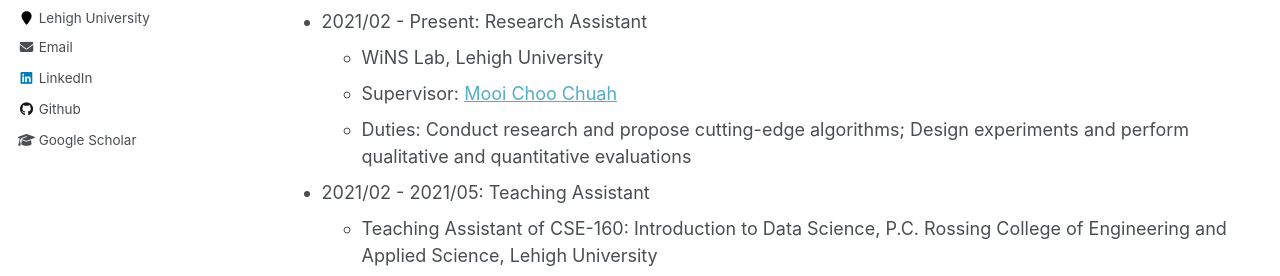
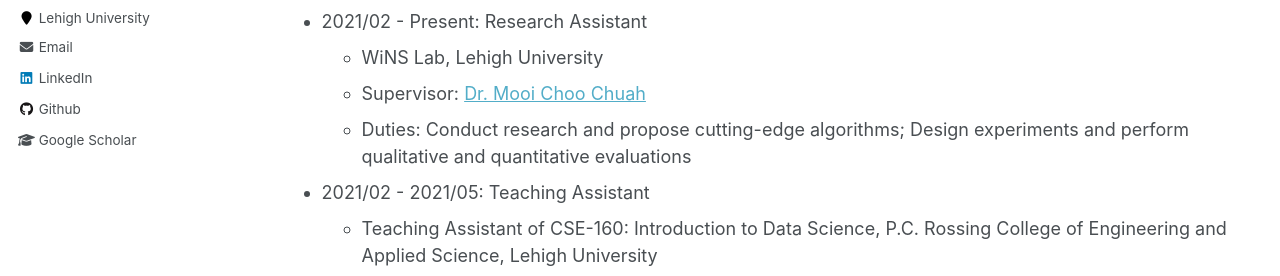
Before and after one commit to zyaocoder/zyaocoder.github.io, a Jekyll site: the page built from _pages/cv.md, in a window 1280 px wide and 900 px high. Shown: the part 361-637 px from the top of the window. Built offline with Jekyll 4.4.1, drawn with Linux system fonts in a browser that asks for light colours.

Commit message:
Update cv.md

```diff
--- a/_pages/cv.md
+++ b/_pages/cv.md
@@ -19,7 +19,7 @@ Work experience
 ======
 * 2021/02 - Present: Research Assistant
   * WiNS Lab, Lehigh University
-  * Supervisor: [Mooi Choo Chuah](https://www.cse.lehigh.edu/~chuah/)
+  * Supervisor: [Dr. Mooi Choo Chuah](https://www.cse.lehigh.edu/~chuah/)
   * Duties: Conduct research and propose cutting-edge algorithms; Design experiments and perform qualitative and quantitative evaluations
 
 * 2021/02 - 2021/05: Teaching Assistant
```
